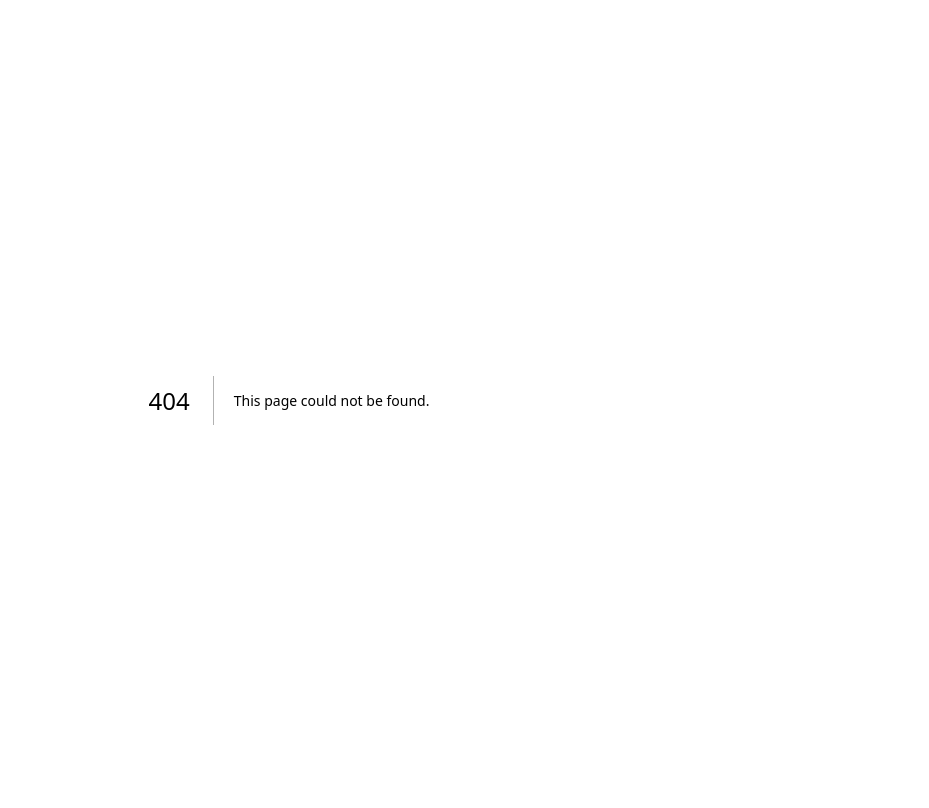
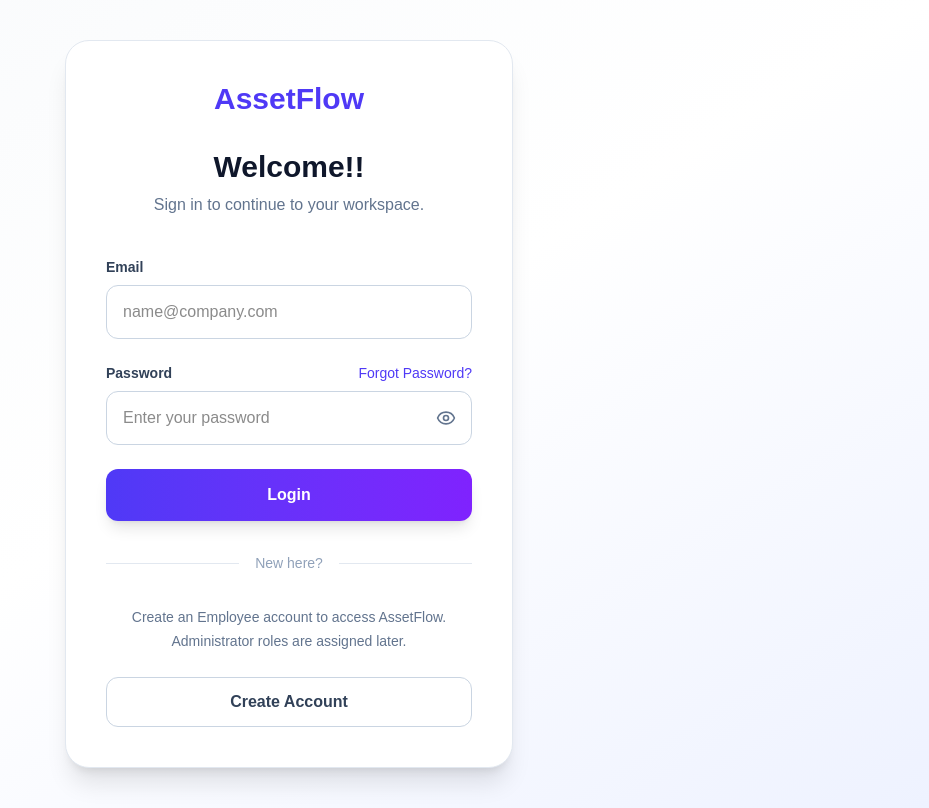
Before and after one commit to manan-soni15/asset-flow, a Next.js app: page /login in a window 1280 px wide. Before the commit this address had no page. Shown: the whole page, without its empty margins (351-1280 px from the left). Built offline with nearby package versions, Linux system fonts and the light colour scheme.

Commit message:
made UI of Login Page

```diff
--- /dev/null
+++ b/app/login/page.js
@@ -0,0 +1,146 @@
+"use client";
+
+import { useState } from "react";
+import Link from "next/link";
+import { Eye, EyeOff } from "lucide-react";
+
+export default function LoginPage() {
+  const [showPassword, setShowPassword] = useState(false);
+
+  return (
+    <main className="min-h-screen bg-gradient-to-br from-slate-50 via-white to-indigo-50 flex items-center justify-center px-6 py-10">
+
+      <div className="w-full max-w-md rounded-3xl border border-slate-200 bg-white p-10 shadow-xl">
+
+        {/* Header */}
+
+        <div className="text-center">
+
+          <Link href="/">
+            <h1 className="text-3xl font-bold text-indigo-600 cursor-pointer">
+              AssetFlow
+            </h1>
+          </Link>
+
+          <h2 className="mt-8 text-3xl font-bold text-slate-900">
+            Welcome!!
+          </h2>
+
+          <p className="mt-2 text-slate-500">
+            Sign in to continue to your workspace.
+          </p>
+
+        </div>
+
+        {/* Form */}
+
+        <form className="mt-10 space-y-6">
+
+          {/* Email */}
+
+          <div>
+
+            <label className="mb-2 block text-sm font-semibold text-slate-700">
+              Email
+            </label>
+
+            <input
+              type="email"
+              placeholder="name@company.com"
+              className="w-full rounded-xl border border-slate-300 bg-white px-4 py-3.5 outline-none transition focus:border-indigo-500 focus:ring-2 focus:ring-indigo-200"
+            />
+
+          </div>
+
+          {/* Password */}
+
+          <div>
+
+            <div className="mb-2 flex items-center justify-between">
+
+              <label className="text-sm font-semibold text-slate-700">
+                Password
+              </label>
+
+              <Link
+                href="/forgot-password"
+                className="text-sm text-indigo-600 hover:underline"
+              >
+                Forgot Password?
+              </Link>
+
+            </div>
+
+            <div className="relative">
+
+              <input
+                type={showPassword ? "text" : "password"}
+                placeholder="Enter your password"
+                className="w-full rounded-xl border border-slate-300 bg-white px-4 py-3.5 pr-12 outline-none transition focus:border-indigo-500 focus:ring-2 focus:ring-indigo-200"
+              />
+
+              <button
+                type="button"
+                onClick={() => setShowPassword(!showPassword)}
+                className="absolute right-4 top-1/2 -translate-y-1/2 text-slate-500 hover:text-slate-700"
+              >
+                {showPassword ? (
+                  <EyeOff size={20} />
+                ) : (
+                  <Eye size={20} />
+                )}
+              </button>
+
+            </div>
+
+          </div>
+
+          {/* Login Button */}
+
+          <button
+            type="submit"
+            className="w-full rounded-xl bg-gradient-to-r from-indigo-600 to-violet-600 py-3.5 text-white font-semibold shadow-lg transition hover:opacity-95 hover:shadow-xl"
+          >
+            Login
+          </button>
+
+        </form>
+
+        {/* Divider */}
+
+        <div className="my-8 flex items-center">
+
+          <div className="h-px flex-1 bg-slate-200"></div>
+
+          <span className="mx-4 text-sm text-slate-400">
+            New here?
+          </span>
+
+          <div className="h-px flex-1 bg-slate-200"></div>
+
+        </div>
+
+        {/* Signup Section */}
+
+        <div className="text-center">
+
+          <p className="text-sm leading-6 text-slate-500">
+            Create an Employee account to access AssetFlow.
+            <br />
+            Administrator roles are assigned later.
+          </p>
+
+          <Link
+            href="/signup"
+            className="mt-6 inline-flex w-full items-center justify-center rounded-xl border border-slate-300 bg-white py-3 font-semibold text-slate-700 transition hover:border-indigo-600 hover:bg-indigo-50 hover:text-indigo-600"
+          >
+            Create Account
+          </Link>
+
+        </div>
+
+      </div>
+
+    </main>
+  );
+}
```
Also changed, not shown: 1 other file (tests, documents, lock files or other folders).
